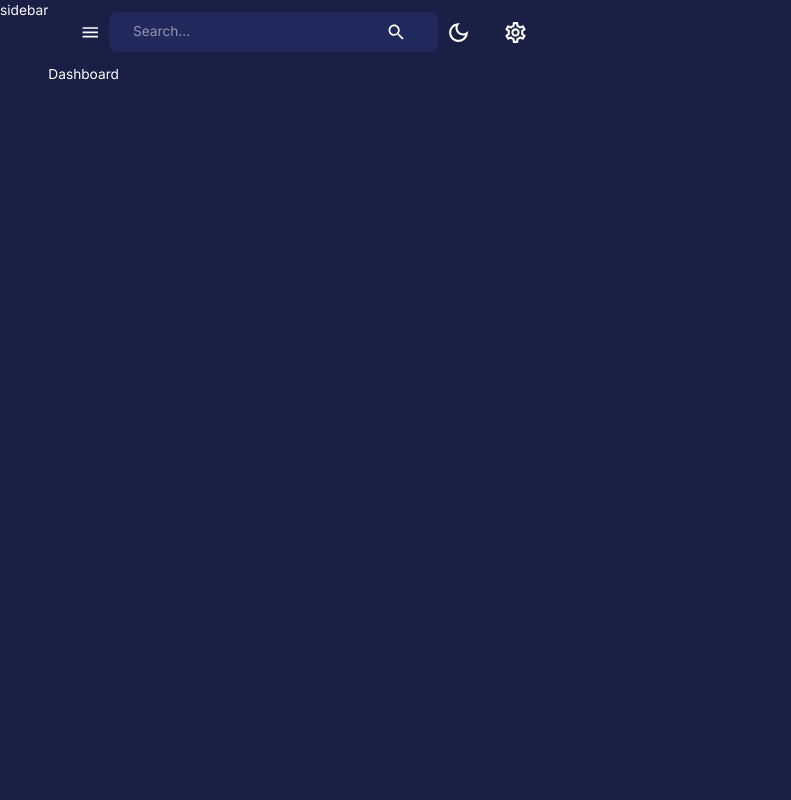
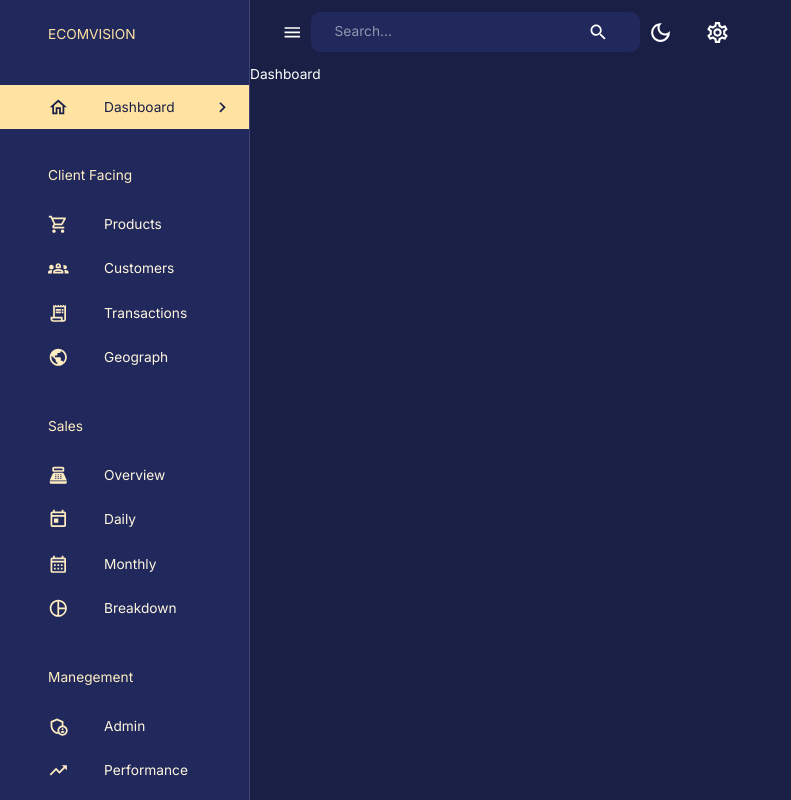
Before and after one commit to alissonnxavier/client-dashboard, a React (Create React App) app: page /dashboard in a window 1280 px wide. Shown: the whole page, without its empty margins (0-791 px from the left). Built offline with nearby package versions, Linux system fonts and the light colour scheme.

Commit message:
side menu bug fixed

```diff
--- a/src/components/NavBar.jsx
+++ b/src/components/NavBar.jsx
@@ -12,7 +12,10 @@ import { setMode } from "state";
 import { AppBar, IconButton, InputBase, Toolbar, useTheme } from "@mui/material";
 
 
-const NavBar = () => {
+const NavBar = ({
+    isSidebarOpen,
+    setIsSidebarOpen,
+}) => {
 
     const dispatch = useDispatch();
     const theme = useTheme();
@@ -25,7 +28,7 @@ const NavBar = () => {
         }}>
             <Toolbar sx={{ justifyContent: "space-between" }}>
                 <FlexBetween>
-                    <IconButton onClick={() => console.log("open/close sidebar")}>
+                    <IconButton onClick={() => setIsSidebarOpen(!isSidebarOpen) }>
                         <MenuIcon />
                     </IconButton>
                     <FlexBetween
@@ -54,7 +57,6 @@ const NavBar = () => {
                         <SettingsOutlined sx={{ fontSize: "25px" }} />
                     </IconButton>
                 </FlexBetween>
-
             </Toolbar>
         </AppBar>
     );
--- a/src/components/Sidebar.jsx
+++ b/src/components/Sidebar.jsx
@@ -26,14 +26,174 @@ import {
     CalendarMonthOutlined,
     AdminPanelSettingsOutlined,
     TrendingUpOutlined,
-    PieChartOutlined
+    PieChartOutlined,
+    ChevronRightOutlined
 } from "@mui/icons-material";
+import { useEffect, useState } from "react";
+import { useLocation, useNavigate } from 'react-router-dom';
+import FlexBetween from "./FlexBetween";
 
-const Sidebar = () => {
+const navItens = [
+    {
+        text: "Dashboard",
+        icon: <HomeOutlined />
+    },
+    {
+        text: "Client Facing",
+        icon: null
+    },
+    {
+        text: "Products",
+        icon: <ShoppingCartOutlined />
+    },
+    {
+        text: "Customers",
+        icon: <Groups2Outlined />
+    },
+    {
+        text: "Transactions",
+        icon: <ReceiptLongOutlined />
+    },
+    {
+        text: "Geograph",
+        icon: <PublicOutlined />
+    },
+    {
+        text: "Sales",
+        icon: null
+    },
+    {
+        text: "Overview",
+        icon: <PointOfSaleOutlined />
+    },
+    {
+        text: "Daily",
+        icon: <TodayOutlined />
+    },
+    {
+        text: "Monthly",
+        icon: <CalendarMonthOutlined />
+    },
+    {
+        text: "Breakdown",
+        icon: <PieChartOutlined />
+    },
+    {
+        text: "Manegement",
+        icon: null
+    },
+    {
+        text: "Admin",
+        icon: <AdminPanelSettingsOutlined />
+    },
+    {
+        text: "Performance",
+        icon: <TrendingUpOutlined />
+    },
+]
 
-    return (
-        <div>sidebar</div>
-    )
+const Sidebar = ({
+    drawerWidth,
+    isSidebarOpen,
+    setIsSidebarOpen,
+    isNonMobile
+}) => {
+    const { pathname } = useLocation();
+    const [active, setActive] = useState("");
+    const navigate = useNavigate();
+    const theme = useTheme();
+
+    useEffect(() => {
+        setActive(pathname.substring(1));
+    }, [pathname])
+
+    return <Box component="nav">
+        {isSidebarOpen && (
+            <Drawer
+                open={isSidebarOpen}
+                onClose={() => setIsSidebarOpen(false)}
+                variant="persistent"
+                anchor="left"
+                sx={{
+                    width: drawerWidth,
+                    "& .MuiDrawer-paper": {
+                        color: theme.palette.secondary[200],
+                        backgroundColor: theme.palette.background.alt,
+                        boxSizing: "border-box",
+                        boderWidth: isNonMobile ? 0 : "2px",
+                        width: drawerWidth
+                    }
+                }}
+            >
+                <Box width="100%">
+                    <Box m='1.5rem 2rem 2rem 3rem'>
+                        <FlexBetween color={theme.palette.secondary.main}>
+                            <Box display='flex' alignItems="center" gap='0.5rem'>
+                                <Typography>
+                                    ECOMVISION
+                                </Typography>
+                            </Box>
+                            {!isNonMobile && (
+                                <IconButton onClick={() => setIsSidebarOpen(!isSidebarOpen)}>
+                                    <ChevronLeft />
+                                </IconButton>
+                            )}
+                        </FlexBetween>
+                    </Box>
+                    <List>
+                        {navItens.map(({ text, icon }) => {
+                            if (!icon) {
+                                return (
+                                    <Typography key={text} sx={{ m: "2.25rem 0 1rem 3rem" }}>
+                                        {text}
+                                    </Typography>
+                                )
+                            }
+                            const lcText = text.toLowerCase();
+
+                            return (
+                                <ListItem key={text} disablePadding>
+                                    <ListItemButton onClick={() => {
+                                        navigate(`/${lcText}`);
+                                        setActive(lcText);
+                                    }}
+                                        sx={{
+                                            backgroundColor:
+                                                active === lcText
+                                                    ? theme.palette.secondary[300]
+                                                    : "transparent",
+                                            color:
+                                                active === lcText
+                                                    ? theme.palette.primary[600]
+                                                    : theme.palette.secondary[100]
+                                        }}
+                                    >
+                                        <ListItemIcon
+                                            sx={{
+                                                ml: "2rem",
+                                                color:
+                                                    active === lcText
+                                                        ? theme.palette.primary[600]
+                                                        : theme.palette.secondary[200],
+                                            }}
+                                        >
+                                            {icon}
+                                        </ListItemIcon>
+                                        <ListItemText primary={text} />
+                                        {active === lcText && (
+                                            <ChevronRightOutlined sx={{ ml: "auto" }} />
+                                        )}
+                                    </ListItemButton>
+                                </ListItem>
+                            )
+                        })}
+                    </List>
+                </Box>
+            </Drawer>
+        )}
+    </Box>
+
+
 }
 
 export default Sidebar;
--- a/src/scenes/layout/index.jsx
+++ b/src/scenes/layout/index.jsx
@@ -16,7 +16,8 @@ const Layout = () => {
             <Sidebar
                 isNonMobile={isNonMobile}
                 drawerWidth="250px"
-                isSidebarOpen={setIsSidebarOpen}
+                isSidebarOpen={isSidebarOpen}
+                setIsSidebarOpen={setIsSidebarOpen}
             />
 
             <Box>
```
